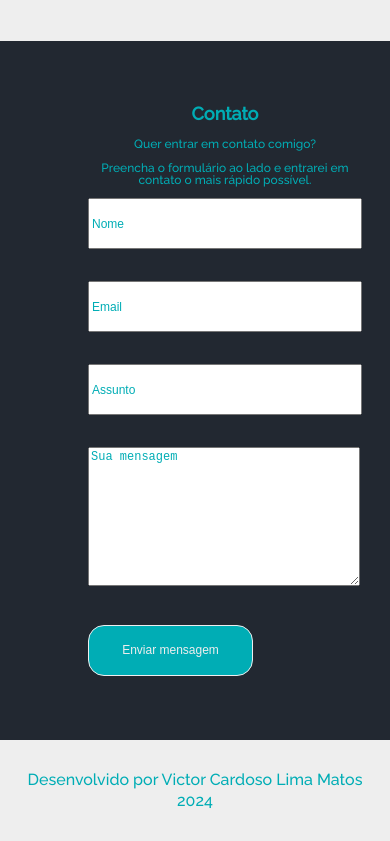
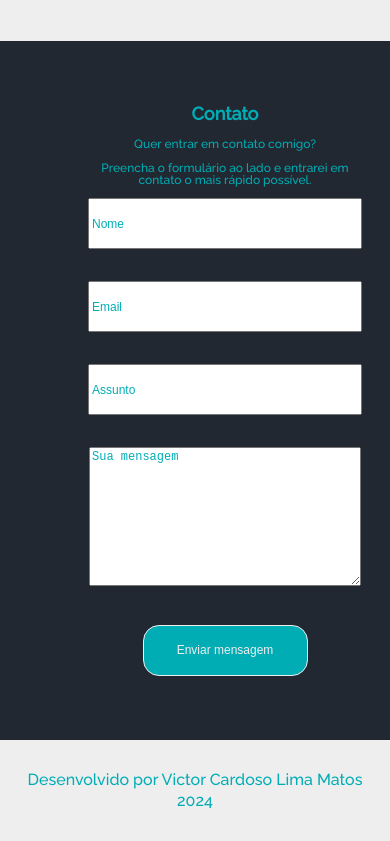
Before and after one commit to VictorSamuraiWol/meu_portfolio, a plain HTML site: page index.html in a window 390 px wide. Shown: the part 8021-8862 px from the top of the page. Drawn offline with Linux system fonts and the light colour scheme.

Commit message:
centralizando o botao form em @media 750

```diff
--- a/media.css
+++ b/media.css
@@ -447,6 +447,10 @@ utilize como referência os breakpoints @media abaixo*/
         margin-top: 4px;
     }
 
+    .formcontato__form {
+        align-items: center;
+    }
+
     .formcontato__img {
         height: 300px;
     }
@@ -651,7 +655,6 @@ utilize como referência os breakpoints @media abaixo*/
     }
 
     .academic__courses {
-        /* box-sizing: border-box; */
         height: auto;
     }
 
```
